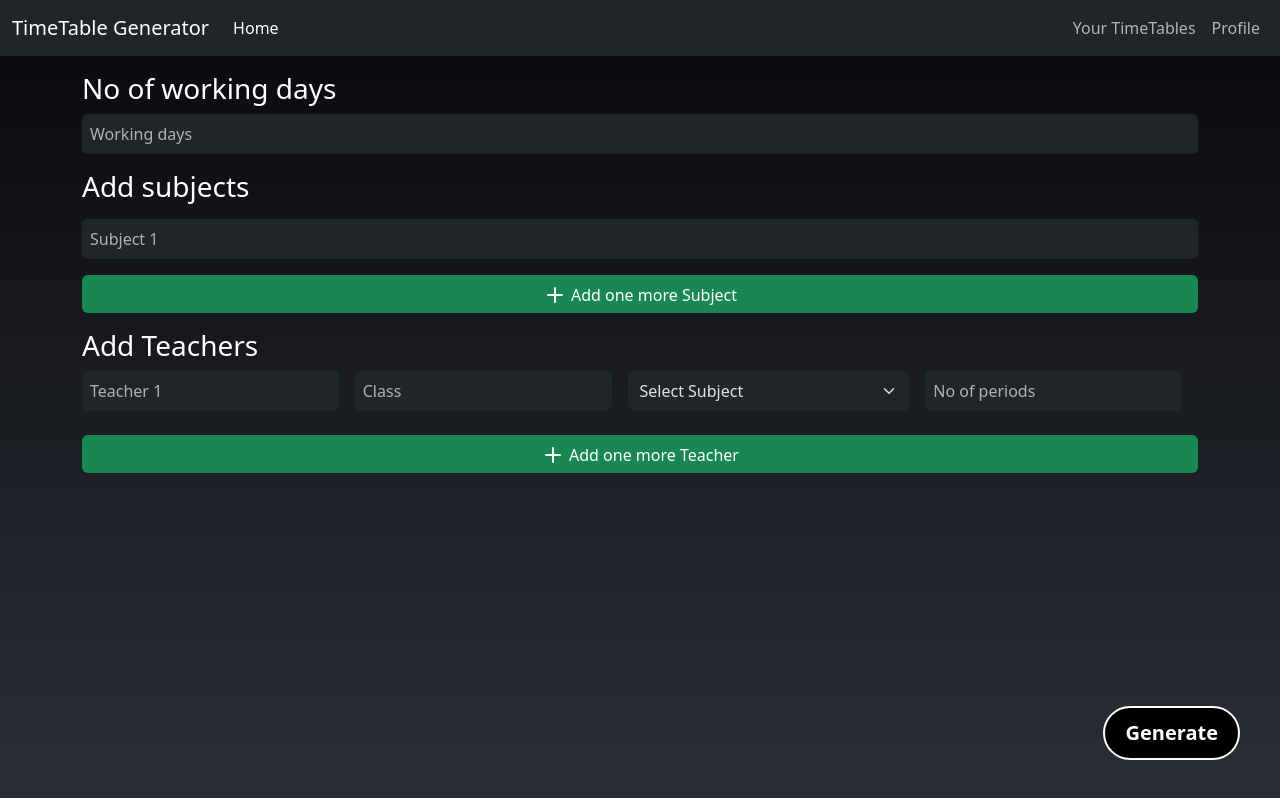
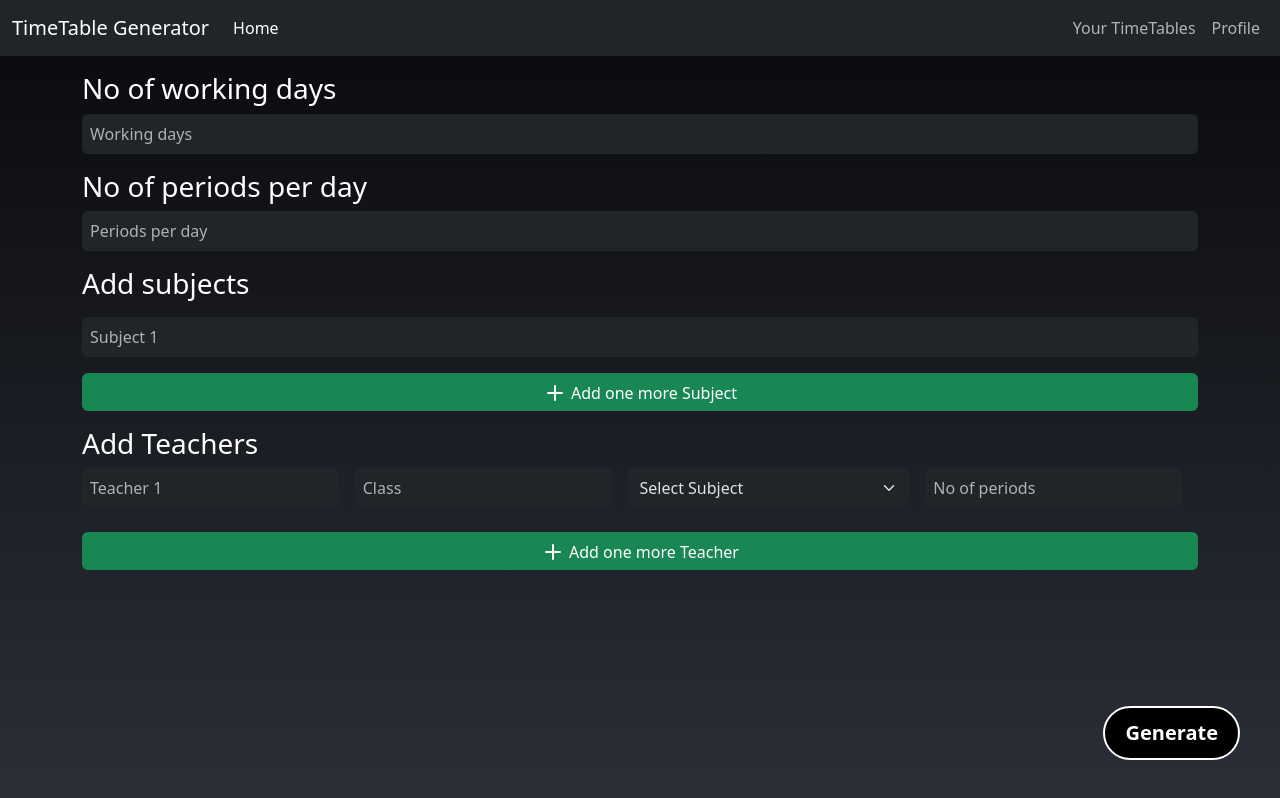
Before and after one commit to a6hinandh/School_TimeTable_Generator, a React (Vite) app in the folder frontend/: page /generate in a window 1280 px wide. Shown: the top 798 px of the page. Built offline with nearby package versions, Linux system fonts and the light colour scheme.

Commit message:
Updated generate page

```diff
--- a/frontend/src/pages/generate/GeneratePage.jsx
+++ b/frontend/src/pages/generate/GeneratePage.jsx
@@ -3,6 +3,7 @@ import { useState } from "react";
 
 function GeneratePage() {
   const [workingDays, setWorkingDays] = useState();
+  const [periods,setPeriods] = useState()
   const [subjects, setSubjects] = useState([""]);
   const [teachers, setTeachers] = useState([
     { name: "", class: "", sub: "", periods: null },
@@ -58,6 +59,17 @@ function GeneratePage() {
             placeholder="Working days"
             value={workingDays}
             onChange={(e) => setWorkingDays(e.target.value)}
+          ></input>
+        </div>
+
+        <div className="pt-3">
+          <h3 className="">No of periods per day</h3>
+          <input
+            type="number"
+            className="rounded-2 border border-0 p-2 form-control"
+            placeholder="Periods per day"
+            value={periods}
+            onChange={(e) => setPeriods(e.target.value)}
           ></input>
         </div>
 
```
